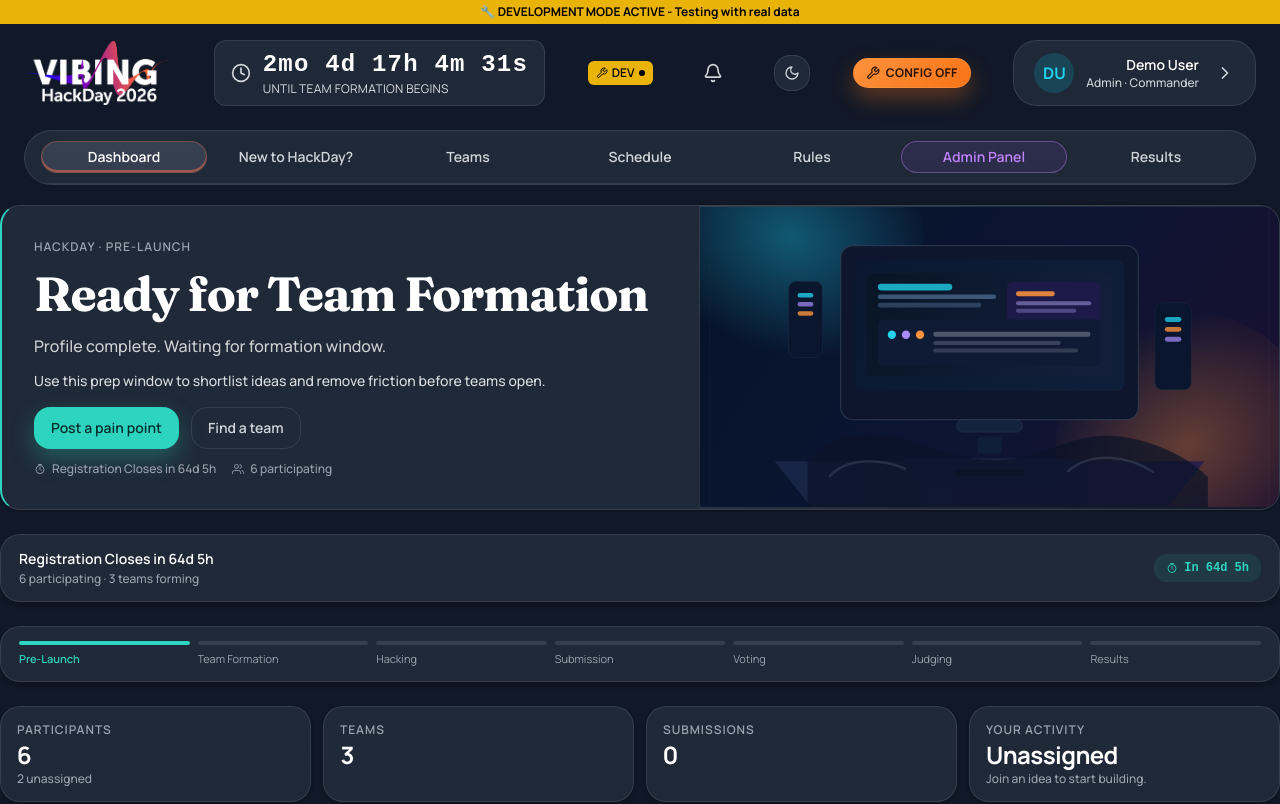
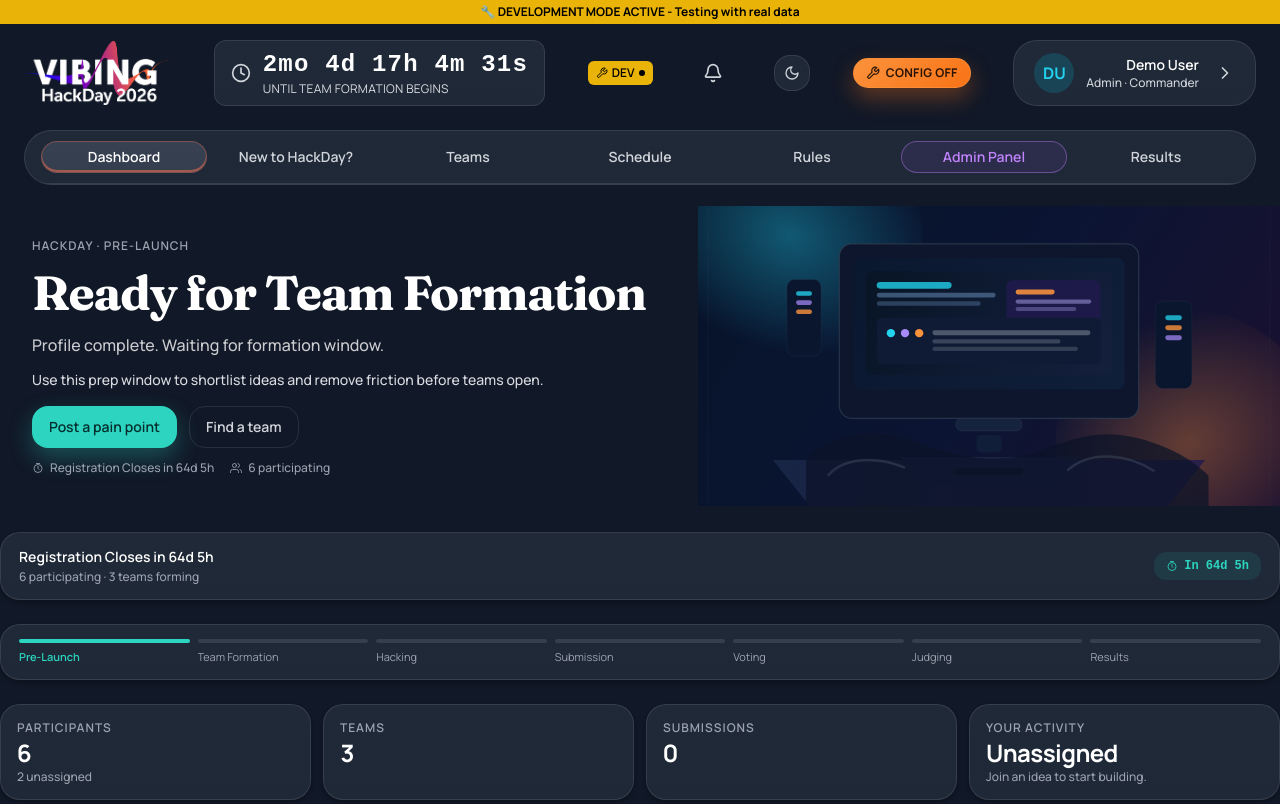
Before and after one commit to nickfine/hackcentral, a React (Vite) app in the folder forge-native/static/runtime-frontend/: page / in a window 1280 px wide. Shown: the top 804 px of the page. Built offline with nearby package versions, Linux system fonts and the light colour scheme.

Commit message:
feat: remove hero card frame and background — text sits on page surface

```diff
--- a/forge-native/static/runtime-frontend/src/components/Dashboard.jsx
+++ b/forge-native/static/runtime-frontend/src/components/Dashboard.jsx
@@ -1163,7 +1163,7 @@ function Dashboard({
         <div
           data-testid="dashboard-hero-card"
           className={cn(
-            'dashboard-hero-card relative overflow-hidden rounded-xl border shadow-sm',
+            'dashboard-hero-card relative overflow-hidden',
             'grid grid-cols-1 md:grid-cols-[1.2fr_1fr]',
             heroBannerImageUrl ? 'dashboard-hero-card--with-banner' : null
           )}
@@ -1277,9 +1277,8 @@ function Dashboard({
 
           {/* Illustration panel */}
           <div
-            className="hidden md:grid place-items-center overflow-hidden border-l border-arena-border"
+            className="hidden md:grid place-items-center overflow-hidden"
             style={{
-              background: 'linear-gradient(135deg, var(--surface-elevated) 0%, var(--surface-page) 100%)',
               minHeight: '220px',
             }}
             aria-hidden="true"
--- a/forge-native/static/runtime-frontend/src/index.css
+++ b/forge-native/static/runtime-frontend/src/index.css
@@ -423,10 +423,9 @@
 }
 
 .dashboard-hero-card {
-  background: var(--surface-hero);
-  border-color: var(--border-default);
-  border-left: 2px solid var(--accent);
-  box-shadow: var(--shadow-card);
+  background: transparent;
+  border: none;
+  box-shadow: none;
   color: var(--surface-hero-text);
 }
 
@@ -777,8 +776,9 @@
 }
 
 [data-color-mode="dark"] .dashboard-hero-card {
-  border-left-color: var(--accent);
-  box-shadow: var(--shadow-card);
+  background: transparent;
+  border: none;
+  box-shadow: none;
 }
 
 [data-color-mode="dark"] .dashboard-hero-logo {
@@ -2000,10 +2000,9 @@
 }
 
 [data-color-mode="light"] .dashboard-hero-card {
-  background: var(--surface-hero);
-  border-color: var(--border-default);
-  border-left-color: var(--accent);
-  box-shadow: var(--shadow-card);
+  background: transparent;
+  border: none;
+  box-shadow: none;
 }
 
 [data-color-mode="light"] .dashboard-hero-logo {
```
